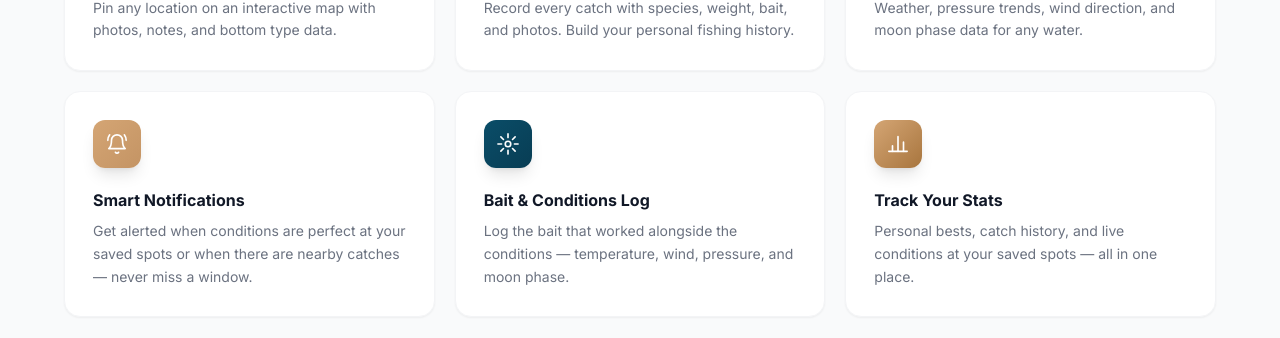
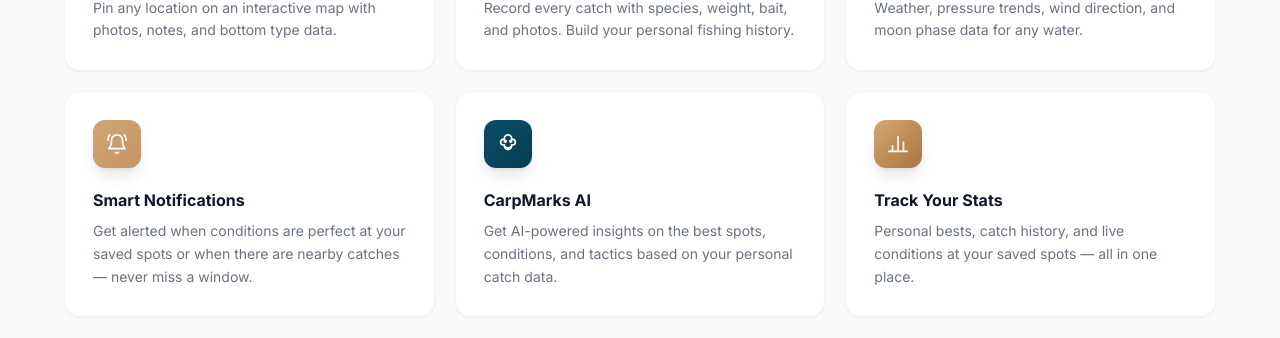
Before and after one commit to jasminamilosheska95/CarpMarks-website, a Next.js app: page / in a window 1280 px wide. Shown: the part 1192-1530 px from the top of the page. Built offline with nearby package versions, Linux system fonts and the light colour scheme.

Commit message:
Added AI to the features

```diff
--- a/src/app/page.tsx
+++ b/src/app/page.tsx
@@ -49,12 +49,14 @@
     color: 'from-[#D4A574] to-[#c49464]',
   },
   {
-    title: 'Bait & Conditions Log',
-    description: 'Log the bait that worked alongside the conditions — temperature, wind, pressure, and moon phase.',
+    title: 'CarpMarks AI',
+    description: 'Get AI-powered insights on the best spots, conditions, and tactics based on your personal catch data.',
     icon: (
       <svg width="22" height="22" viewBox="0 0 24 24" fill="none" stroke="currentColor" strokeWidth="1.8" strokeLinecap="round" strokeLinejoin="round">
-        <circle cx="12" cy="12" r="3"/>
-        <path d="M12 1v4M12 19v4M4.22 4.22l2.83 2.83M16.95 16.95l2.83 2.83M1 12h4M19 12h4M4.22 19.78l2.83-2.83M16.95 7.05l2.83-2.83"/>
+        <path d="M12 2a4 4 0 0 1 4 4v1h1a3 3 0 0 1 0 6h-1v1a4 4 0 0 1-8 0v-1H7a3 3 0 0 1 0-6h1V6a4 4 0 0 1 4-4z"/>
+        <circle cx="9" cy="9" r="1" fill="currentColor"/>
+        <circle cx="15" cy="9" r="1" fill="currentColor"/>
+        <path d="M9 15s1 1.5 3 1.5 3-1.5 3-1.5"/>
       </svg>
     ),
     color: 'from-[#0A4D68] to-[#083d54]',
```
